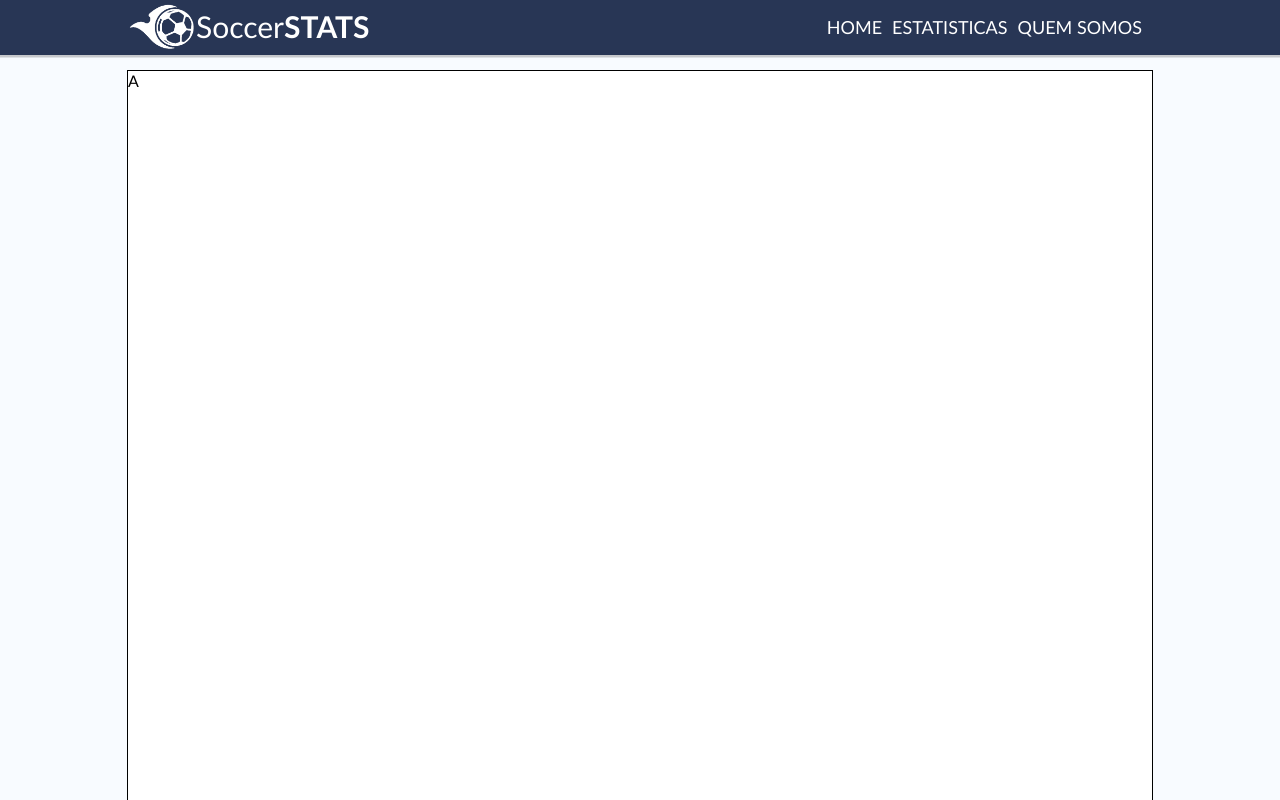
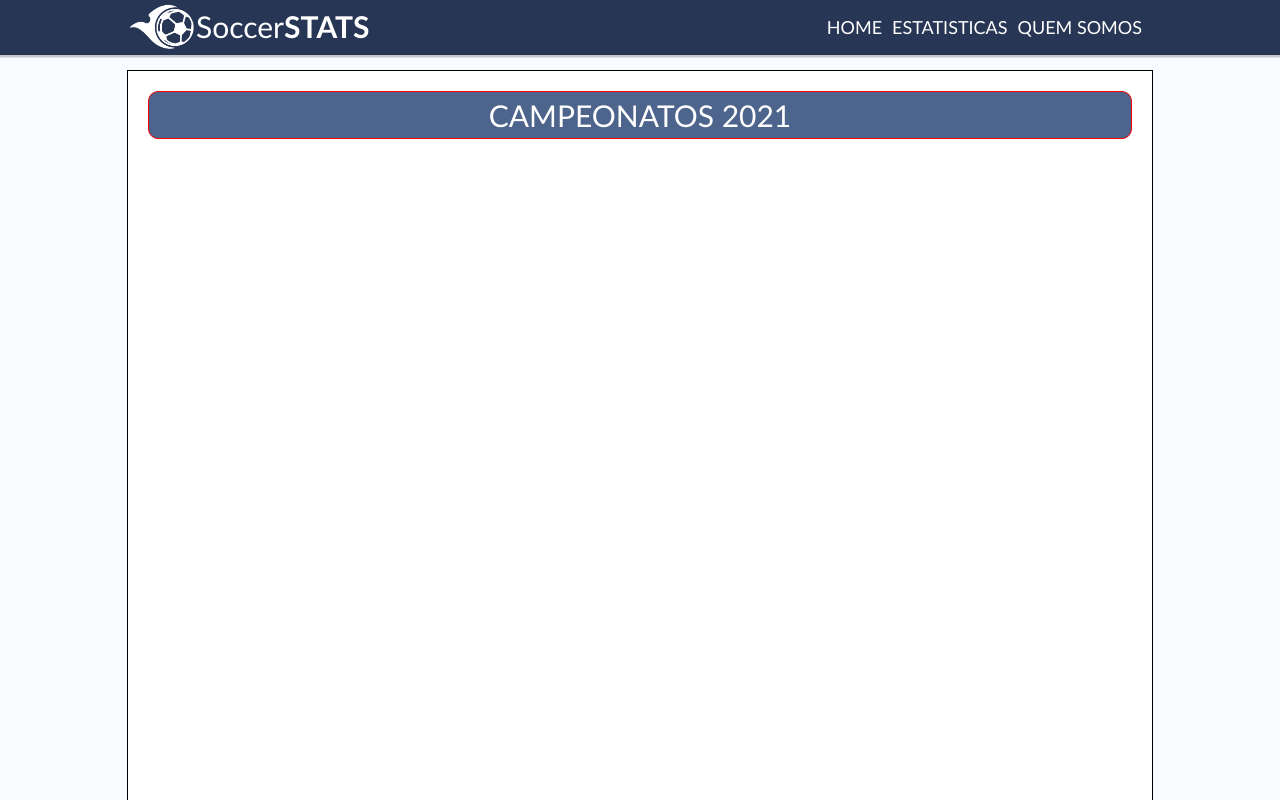
Before and after one commit to YuriAres/soccerstats-app, a React (Create React App) app: page / in a window 1280 px wide. Shown: the top 800 px of the page. Built offline with nearby package versions, Linux system fonts and the light colour scheme.

Commit message:
Update Header.jsx

```diff
--- a/src/Components/Home/Header.jsx
+++ b/src/Components/Home/Header.jsx
@@ -16,7 +16,6 @@
                     </div>
                 </div>
             </header>
-            <div className="MainArea">A</div>
         </>
     );
 }
```
